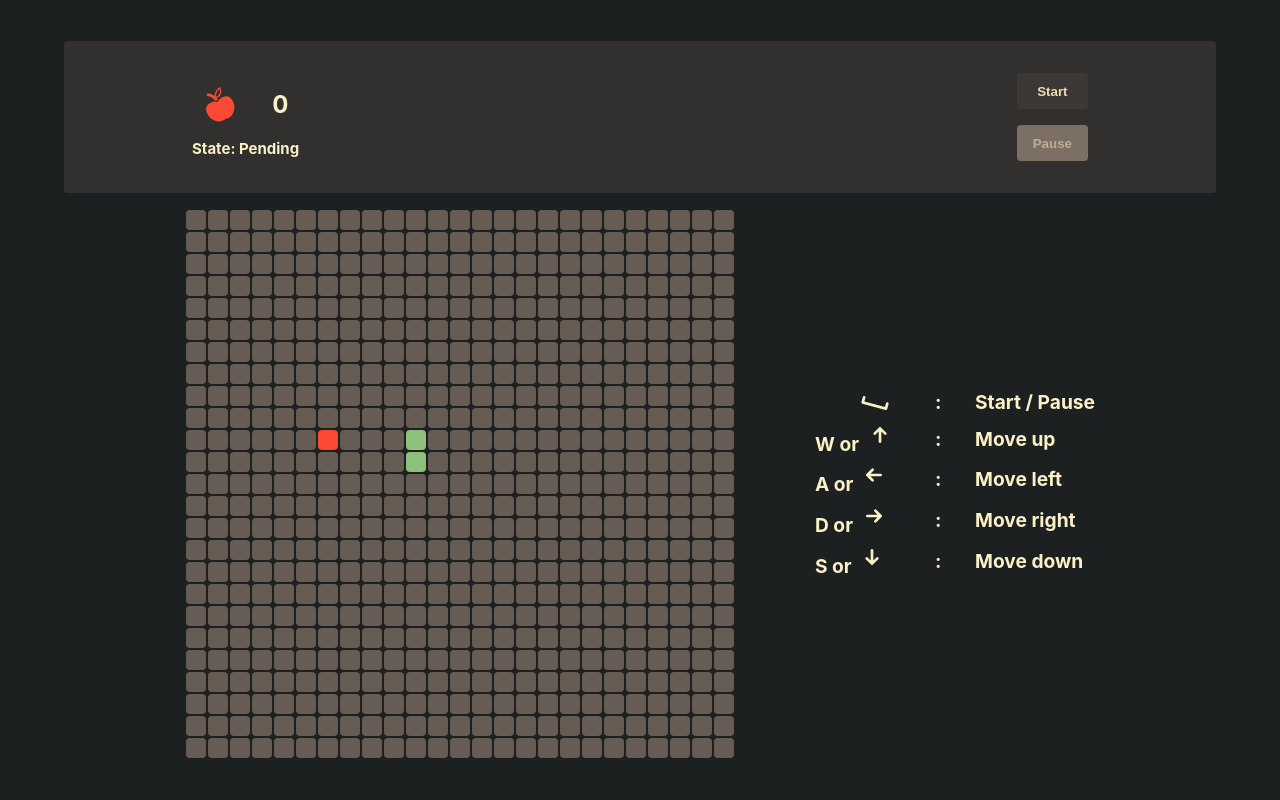
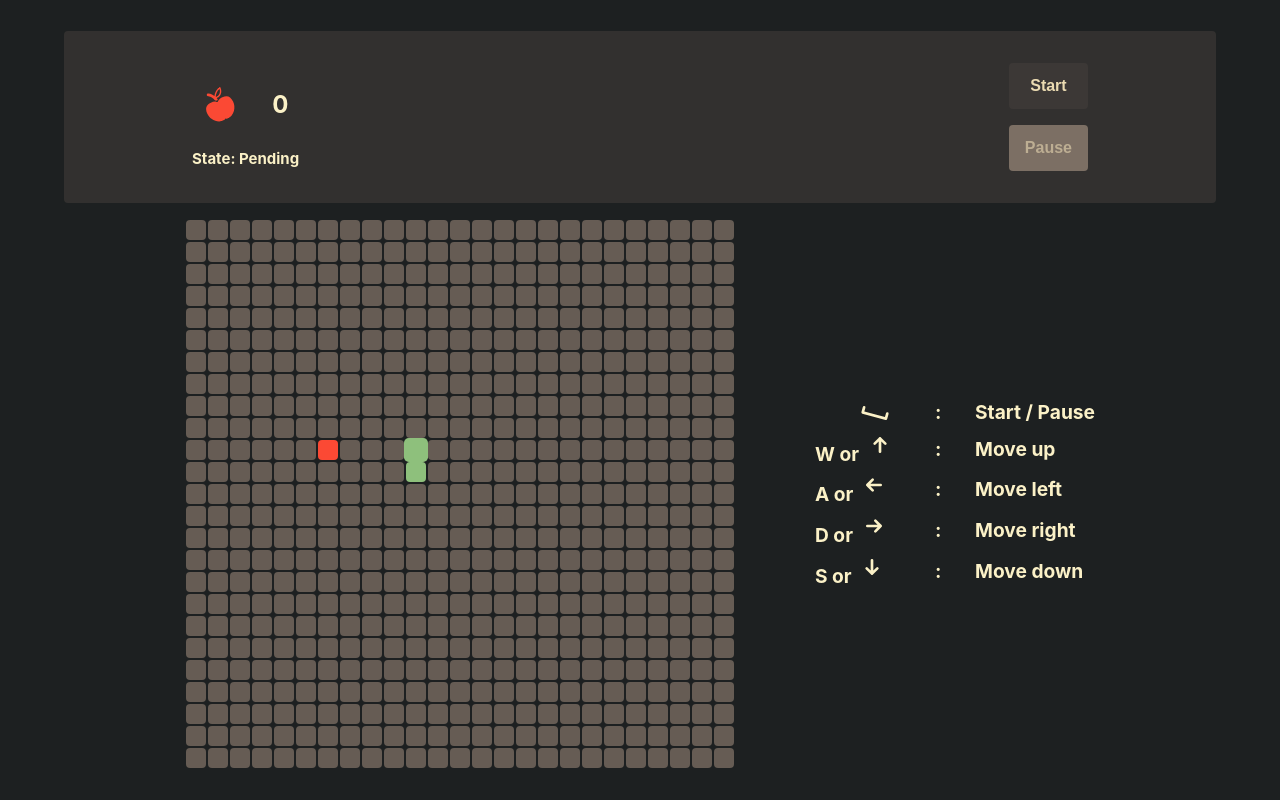
Before and after one commit to JavierPoduje/vue-snake, a Vue app: page / in a window 1280 px wide. Built offline with nearby package versions, Linux system fonts and the light colour scheme.

Commit message:
feat: improve styles

```diff
--- a/src/components/GameButton.vue
+++ b/src/components/GameButton.vue
@@ -31,25 +31,26 @@
 
   .button {
     background-color: map-get($colors, bg1);
+    border-radius: $radius;
+    border: none;
     color: map-get($colors, fg1);
+    cursor: pointer;
+    font-size: 1rem;
     font-weight: bold;
-    cursor: pointer;
-    min-height: 36px;
+    height: 46px;
     outline: none;
-    border: none;
     padding: 0.5rem 1rem;
-    border-radius: $radius;
     transition: all 0.03s ease-in-out;
 
     &:hover:not(&--disabled) {
+      background-color: map-get($colors, bg2);
       color: map-get($colors, fg);
-      background-color: map-get($colors, bg2);
     }
 
     &--disabled {
+      background-color: map-get($colors, bg4);
+      color: map-get($colors, fg3);
       cursor: default;
-      color: map-get($colors, fg3);
-      background-color: map-get($colors, bg4);
     }
   }
 </style>
--- a/src/components/GameGrid.vue
+++ b/src/components/GameGrid.vue
@@ -6,22 +6,13 @@
         :key="stringifyCell({ row: rowIdx, col: colIdx })"
         class="grid__cell_container"
       >
-        <div
-          class="cell"
-          :class="
-            snakeSet?.has(stringifyCell({ row: rowIdx, col: colIdx }))
-              ? 'cell--snake'
-              : props?.apple?.col === colIdx && props?.apple?.row === rowIdx
-              ? 'cell--apple'
-              : ''
-          "
-        />
+        <div class="cell" :class="cellStyles({ row: rowIdx, col: colIdx })" />
       </div>
     </div>
   </section>
 </template>
 
-<script setup>
+<script setup lang="ts">
   import { computed } from 'vue'
   import useGameStore from '../stores/game.ts'
   import { stringifyCell } from '../utils.ts'
@@ -41,6 +32,19 @@
 
   // computed
   const snakeSet = computed(() => new Set(snake?.body?.map(stringifyCell)))
+
+  const cellStyles = ({ row, col }) => {
+    if (snakeSet?.value?.has(stringifyCell({ row, col }))) {
+      const head = snake?.body[0]
+      if (head?.row === row && head?.col === col) {
+        return 'cell--snake_head'
+      }
+      return 'cell--snake'
+    } else if (props?.apple?.col === col && props?.apple?.row === row) {
+      return 'cell--apple'
+    }
+    return ''
+  }
 </script>
 
 <style scoped lang="scss">
@@ -73,6 +77,10 @@
       &--snake {
         background-color: map-get($colors, aqua);
       }
+      &--snake_head {
+        background-color: map-get($colors, aqua);
+        transform: scale(1.2);
+      }
       &--apple {
         background-color: map-get($colors, red);
       }
--- a/src/stores/game.ts
+++ b/src/stores/game.ts
@@ -20,7 +20,7 @@ const useGameStore = defineStore<'gameStore', GameStoreType>('gameStore', {
     game: {
       gridSize: 25,
       state: GameState.Pending,
-      tickInterval: 300
+      tickInterval: 270
     }
   }),
   getters: {
@@ -30,6 +30,17 @@ const useGameStore = defineStore<'gameStore', GameStoreType>('gameStore', {
   actions: {
     startGame() {
       this.game.state = GameState.Running
+    },
+    restartGame() {
+      this.game.state = GameState.Running
+      this.snake = {
+        direction: Direction.Left,
+        body: [
+          { row: 10, col: 10 },
+          { row: 11, col: 10 }
+        ]
+      }
+      this.apple = { row: 10, col: 6 }
     },
     pauseGame() {
       this.game.state = GameState.Pending
@@ -59,9 +70,9 @@ const useGameStore = defineStore<'gameStore', GameStoreType>('gameStore', {
 
       if (snakeAteApple(nextSnakeBody[0], this.apple)) {
         // if snake ate apple, add a cell to the snake and generate a new apple
-        this.snake.body.push(this.apple)
+        this.snake.body.unshift(this.apple)
         this.apple = getNextApple(this.snake, this.game.gridSize)
-        this.game.tickInterval -= 10
+        this.game.tickInterval -= 7
       } else {
         // otherwise, just move the snake
         this.snake.body = nextSnakeBody
```
